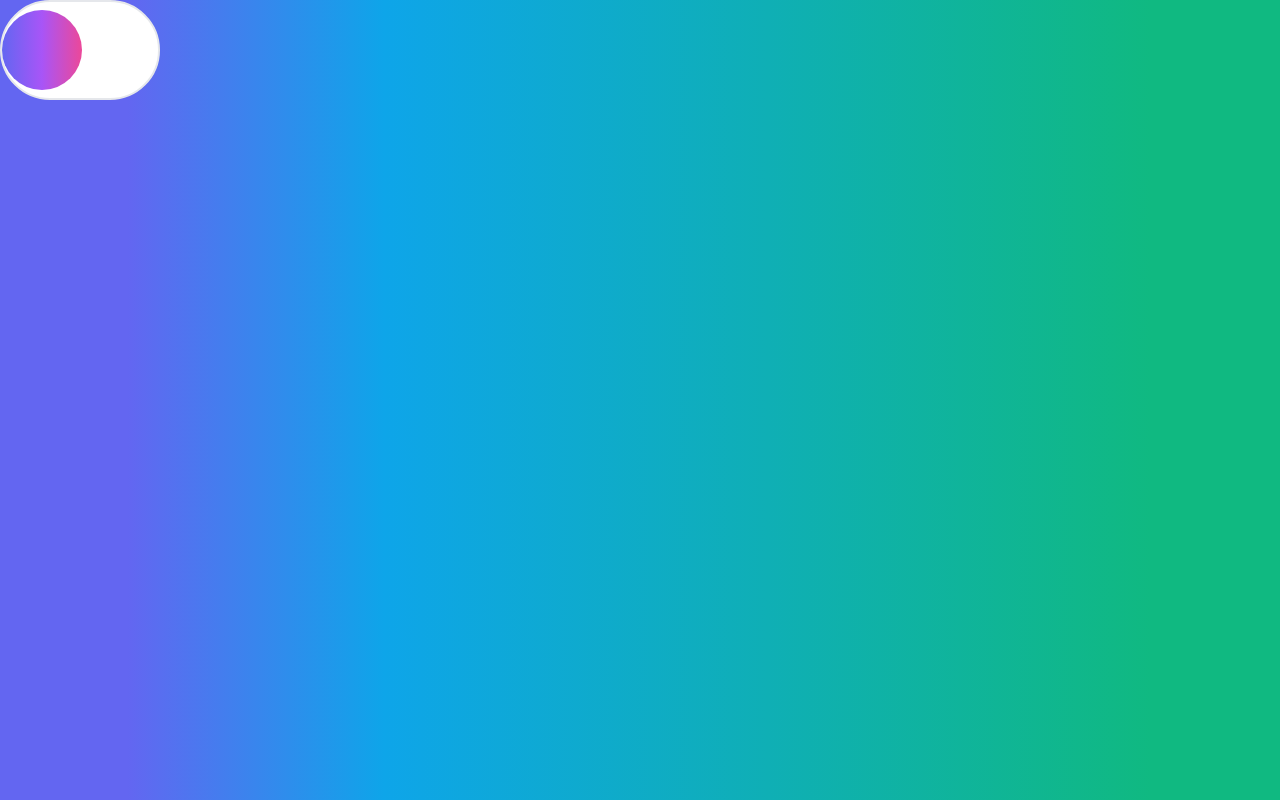
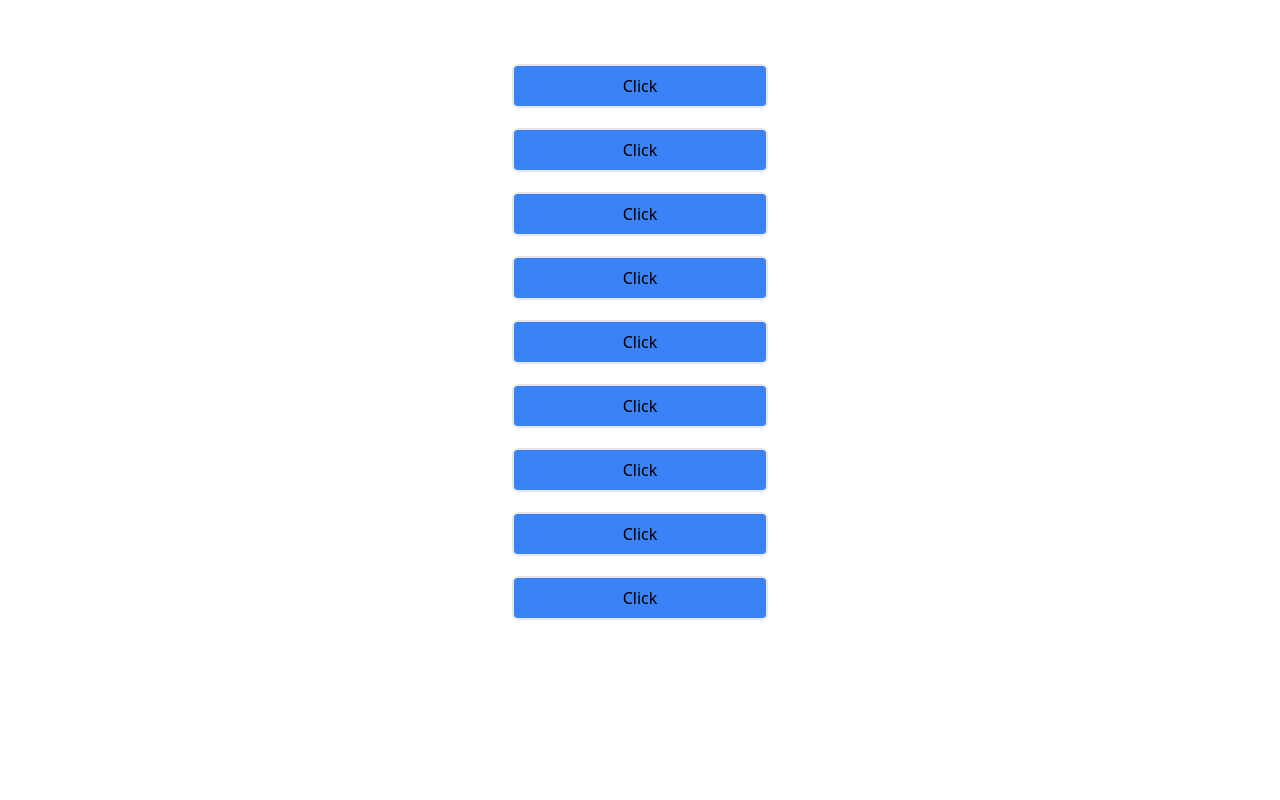
Before and after one commit to Nishan9t/react-components, a React (Create React App) app: page / in a window 1280 px wide. Built offline with nearby package versions, Linux system fonts and the light colour scheme.

Commit message:
buttons is created

```diff
--- a/src/App.js
+++ b/src/App.js
@@ -1,5 +1,6 @@
 
 // import './App.css';
+import Buttons from './components/Buttons';
 import Card from './components/Card';
 import DropNavbar from './components/DropNavbar';
 import Framermotion from './components/Framermotion';
@@ -16,7 +17,8 @@ function App() {
     {/* <Framermotion/> */}
     {/* <Slider/> */}
     {/* <Card/> */}
-    <Toggle/>
+    {/* <Toggle/> */}
+    <Buttons/>
     </div>
   );
 }
--- /dev/null
+++ b/src/components/Buttons.jsx
@@ -0,0 +1,19 @@
+import React from 'react'
+
+export default function Buttons() {
+  return (
+    <div>
+        <div className='flex flex-col w-1/5 mx-auto mt-16 gap-5'>
+            <button className='border-2 px-4 py-2 rounded-md bg-blue-500'>Click</button>
+            <button className='border-2 px-4 py-2 rounded-md bg-blue-500'>Click</button>
+            <button className='border-2 px-4 py-2 rounded-md bg-blue-500'>Click</button>
+            <button className='border-2 px-4 py-2 rounded-md bg-blue-500'>Click</button>
+            <button className='border-2 px-4 py-2 rounded-md bg-blue-500'>Click</button>
+            <button className='border-2 px-4 py-2 rounded-md bg-blue-500'>Click</button>
+            <button className='border-2 px-4 py-2 rounded-md bg-blue-500'>Click</button>
+            <button className='border-2 px-4 py-2 rounded-md bg-blue-500'>Click</button>
+            <button className='border-2 px-4 py-2 rounded-md bg-blue-500'>Click</button>
+        </div>
+    </div>
+  )
+}
```
